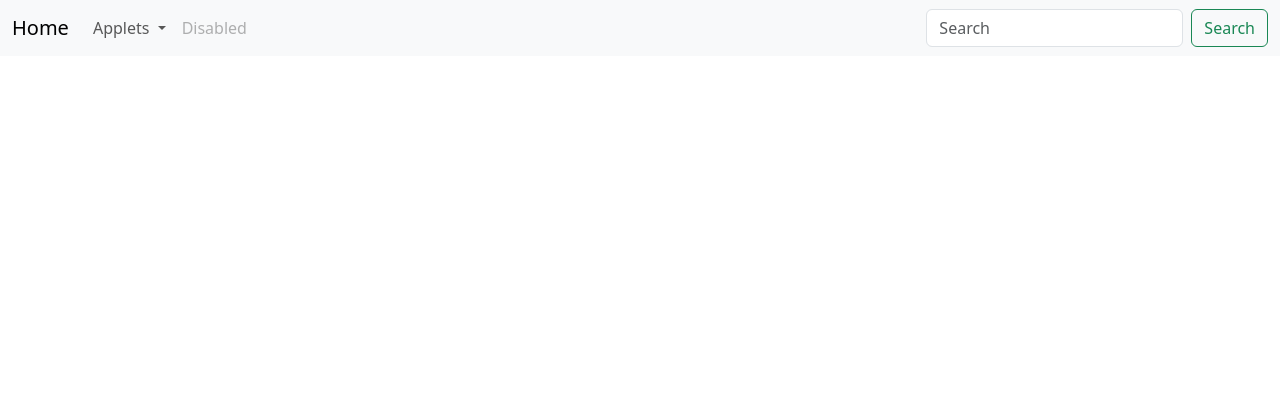
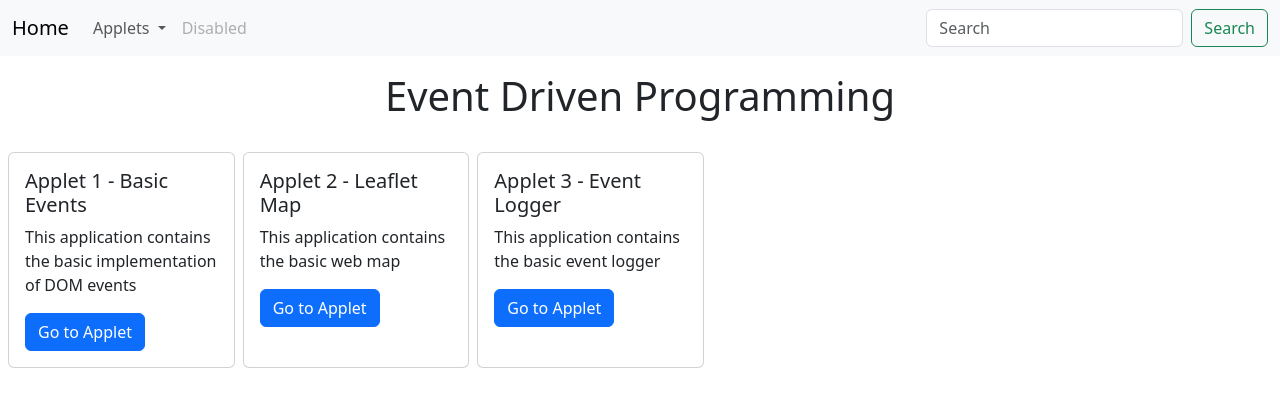
Before and after one commit to HONEYGRACELATCHA/IT24C, a plain HTML site: page index.html in a window 1280 px wide. Drawn offline with nearby package versions, Linux system fonts and the light colour scheme.

Commit message:
Added 3 Applet cards

```diff
--- a/index.html
+++ b/index.html
@@ -61,3 +61,36 @@
 </nav>
 
 <body>
+    <h1 class="title">Event Driven Programming</h1>
+    <div class="applet-flex-container">
+        <!--Applet 1 Card-->
+        <div class="card" style="width: 18rem;">
+            <div class="card-body">
+                <h5 class="card-title">Applet 1 - Basic Events </h5>
+                <p class="card-text">This application contains the basic implementation of DOM events</p>
+                <a href="L06_Applet1.html" class="btn btn-primary">Go to Applet</a>
+            </div>
+        </div>
+
+        <!--Applet 2 Card-->
+        <div class="card" style="width: 18rem;">
+            <div class="card-body">
+                <h5 class="card-title">Applet 2 - Leaflet Map</h5>
+                <p class="card-text">This application contains the basic web map</p>
+                <a href="" class="btn btn-primary">Go to Applet</a>
+            </div>
+        </div>
+
+        <!--Applet 2 Card-->
+        <div class="card" style="width: 18rem;">
+            <div class="card-body">
+                <h5 class="card-title">Applet 3 - Event Logger</h5>
+                <p class="card-text">This application contains the basic event logger</p>
+                <a href="" class="btn btn-primary">Go to Applet</a>
+            </div>
+        </div>
+
+    </div>
+</body>
+
+</html>
```
